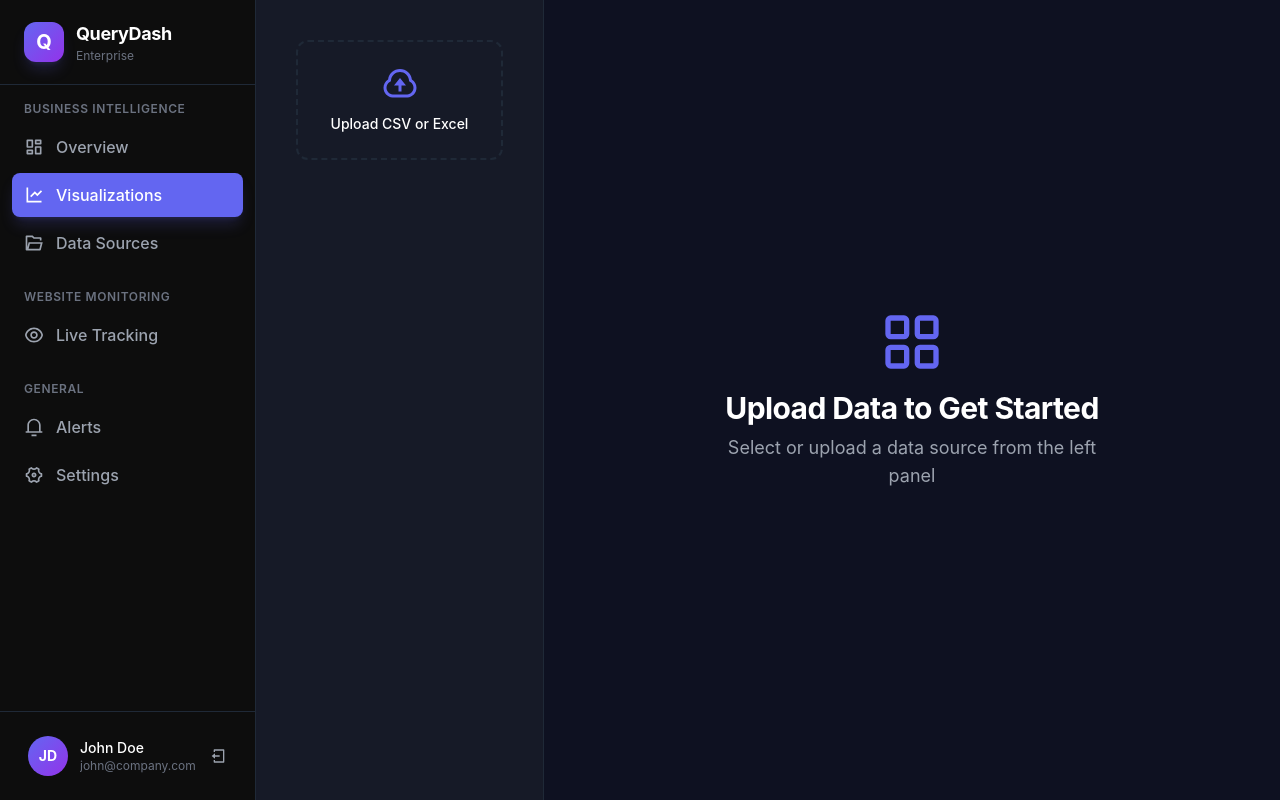
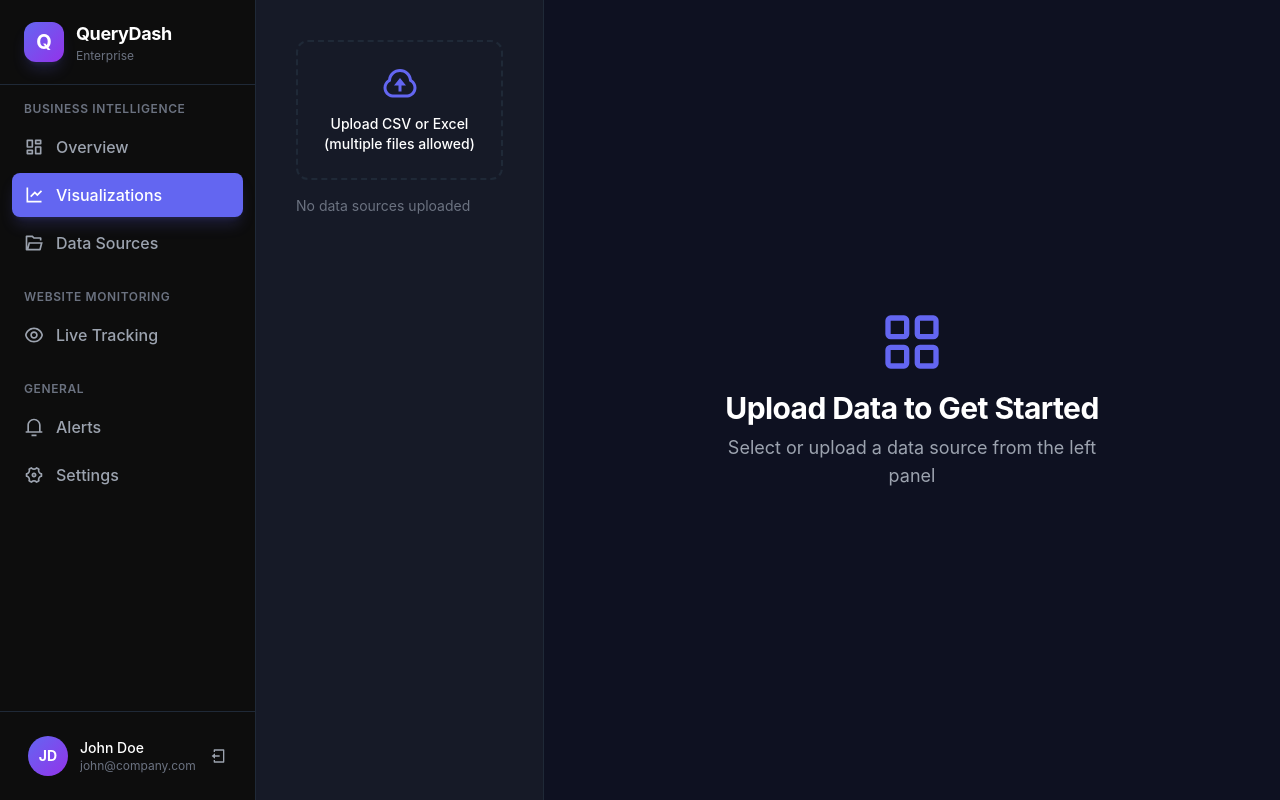
Before and after one commit to skillmates07-stack/querydash-frontend, a Next.js app: page /dashboard/visualizations in a window 1280 px wide. Built offline with nearby package versions, Linux system fonts and the light colour scheme.

Commit message:
Update DataSourceManager.tsx

```diff
--- a/src/components/visualizations/DataSourceManager.tsx
+++ b/src/components/visualizations/DataSourceManager.tsx
@@ -6,8 +6,7 @@ import {
   RiUploadCloudLine,
   RiFileExcelLine,
   RiCloseLine,
-  RiDeleteBin6Line,
-  RiCheckLine
+  RiCheckLine,
 } from 'react-icons/ri';
 
 export default function DataSourceManager() {
@@ -22,13 +21,15 @@ export default function DataSourceManager() {
     setUploading(true);
 
     try {
-      const file = files[0];
+      // Upload all files one by one (enhance as needed)
+      for (let i = 0; i < files.length; i++) {
+        const file = files[i];
         const formData = new FormData();
         formData.append('file', file);
 
         const response = await fetch(`${process.env.NEXT_PUBLIC_API_URL}/api/dashboards/upload`, {
           method: 'POST',
-        body: formData
+          body: formData,
         });
 
         const result = await response.json();
@@ -39,8 +40,14 @@ export default function DataSourceManager() {
             name: result.data.name,
             rows: result.data.rows,
             columns: result.data.columns,
-          data: result.data.preview
+            data: result.data.preview,
           });
+
+          // Auto-activate the last uploaded file
+          if (i === files.length - 1) {
+            setActiveDataSource(result.data.id);
+          }
+        }
       }
     } catch (error) {
       console.error('Upload error:', error);
@@ -62,6 +69,7 @@ export default function DataSourceManager() {
           ref={fileInputRef}
           type="file"
           accept=".xlsx,.xls,.csv"
+          multiple
           onChange={handleFileUpload}
           className="hidden"
         />
@@ -71,19 +79,22 @@ export default function DataSourceManager() {
           <RiUploadCloudLine className="text-4xl text-accent mx-auto mb-3" />
         )}
         <p className="text-sm text-white font-medium">
-          {uploading ? 'Uploading...' : 'Upload CSV or Excel'}
+          {uploading ? 'Uploading...' : 'Upload CSV or Excel (multiple files allowed)'}
         </p>
       </button>
 
       {/* Data Sources List */}
-      <div className="space-y-2">
+      <div className="space-y-2 max-h-[40vh] overflow-auto">
+        {dataSources.length === 0 && (
+          <p className="text-gray-500 text-sm">No data sources uploaded</p>
+        )}
         {dataSources.map((source) => (
           <div
             key={source.id}
             onClick={() => setActiveDataSource(source.id)}
-            className={`p-4 rounded-xl cursor-pointer transition-all ${
+            className={`p-4 rounded-xl cursor-pointer transition-all select-none ${
               activeDataSource?.id === source.id
-                ? 'bg-accent/10 border-2 border-accent'
+                ? 'bg-accent/20 border-2 border-accent'
                 : 'bg-[#1a1a1a] border-2 border-gray-800 hover:border-gray-700'
             }`}
           >
@@ -91,7 +102,9 @@ export default function DataSourceManager() {
               <RiFileExcelLine className="text-2xl text-accent flex-shrink-0" />
               <div className="flex-1 min-w-0">
                 <p className="text-white font-medium truncate">{source.name}</p>
-                <p className="text-xs text-gray-500">{source.rows} rows • {source.columns.length} columns</p>
+                <p className="text-xs text-gray-500">
+                  {source.rows} rows • {source.columns.length} columns
+                </p>
               </div>
               {activeDataSource?.id === source.id && (
                 <RiCheckLine className="text-accent text-xl flex-shrink-0" />
```
Lines whose indentation alone changed are shown as unchanged.
